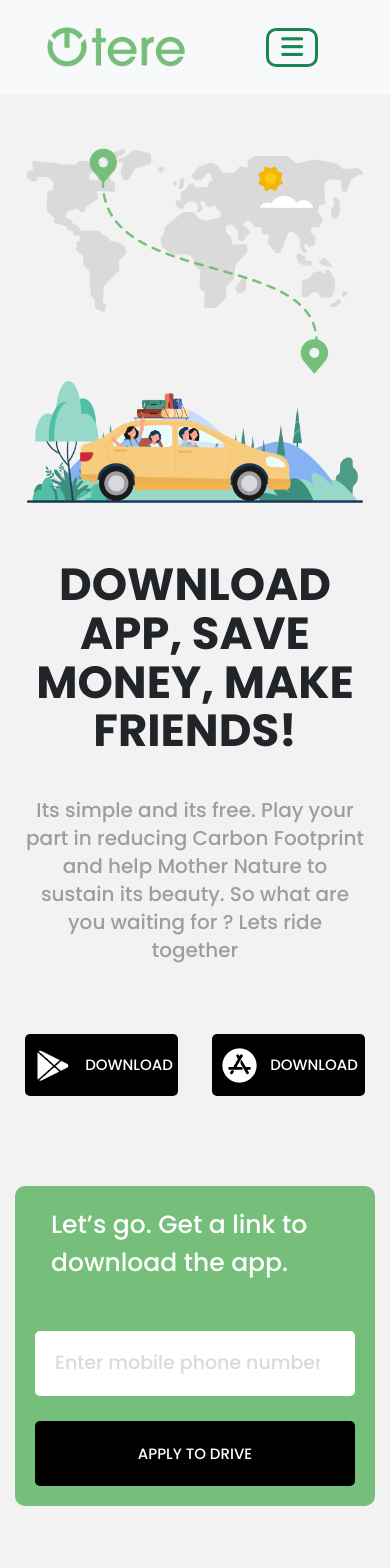
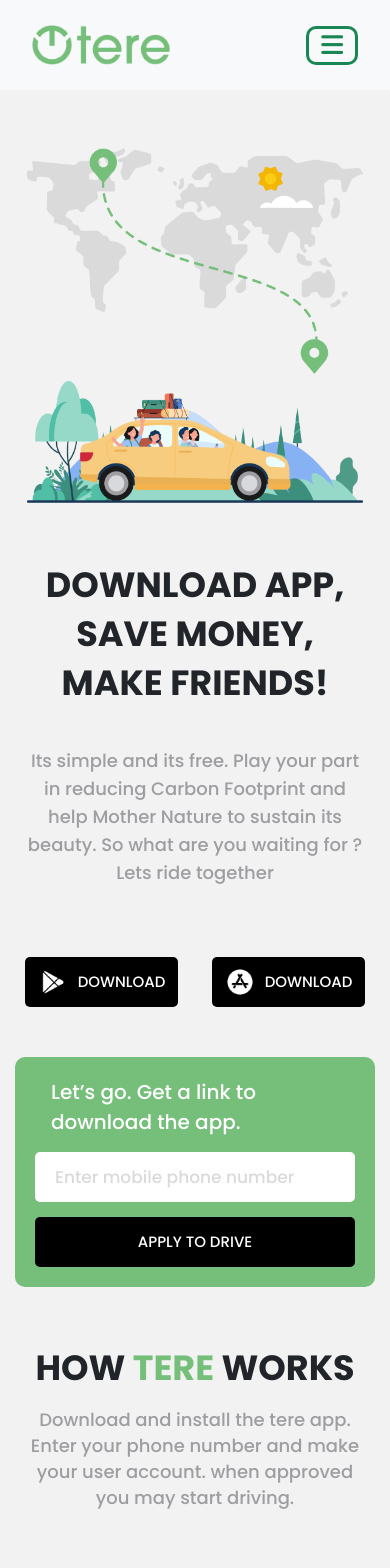
Before and after one commit to Hamidov2004/TERE-, a React (Create React App) app: page / in a window 390 px wide. Shown: the top 1568 px of the page. Built offline with nearby package versions, Linux system fonts and the light colour scheme.

Commit message:
some updates in responsive

```diff
--- a/src/App.css
+++ b/src/App.css
@@ -21,7 +21,7 @@
   background-color: white;
   display: flex;
   align-items: center;
-  padding: 22px 60px 22px 35px;
+  padding: 20px;
 }
 .nav_img{
   width: 140px;
@@ -48,7 +48,6 @@
   border: 3px solid #198754;
 }
 .navbar-light .navbar-toggler:focus{
-  border-color: rgba(34, 1, 183, 0.855) !important;
   border-radius: 10px;
 }
 .nav-link:hover{
@@ -71,7 +70,7 @@
 
 .Footer_container{
   width: 100%;
-  height: 520px;
+  height: auto;
   background-color: white;
   position: relative;
 }
@@ -337,12 +336,12 @@
 }
 
 .second_right_detail{
-  align-items: start;
+  align-items: flex-start;
 }
 .holder2{
   display: flex;
   flex-direction: column;
-  align-items: start;
+  align-items: flex-start;
   height: 300px;
 }
 .text_in_right_container2{
--- a/src/Responsive.css
+++ b/src/Responsive.css
@@ -8,12 +8,16 @@
     margin-top: 20px;
   }
 
+  .nav-link{
+    font-size: 18px;
+  }
 
   /* Footer container */
 
   .Footer_container{
     height: auto;
-    background-color: rgb(242, 242, 242);
+    /* background-color: rgb(242, 242, 242); */
+    background-color: white;
     position: relative;
     top: 100px;
   }
@@ -21,9 +25,9 @@
     display: flex;
     flex-direction: column;
     height: 500px;
-    justify-content: start;
+    justify-content: flex-start;
     align-items: center;
-    padding: 40px 0px 0px 0px;
+    padding: 20px 0px 0px 0px;
     position: relative;
   }
   .footer_tere_logo{
@@ -58,7 +62,7 @@
 
   /* Home container */
   .Home_container{
-    height: auto;
+    height: 100%;
     padding: 50px 15px 200px 15px;
     position: relative;
   }
@@ -70,7 +74,7 @@
   }
   .left_box h1{
     width: 100%;
-    font-size: 45px;
+    font-size: 35px;
     font-weight: bold;
     line-height: 48.87px;
     text-align: center;
@@ -78,49 +82,70 @@
   .left_box p{
     width: 100%;
     text-align: center;
+    font-size: 18px;
   }
   .home_downloads{
     width: 100%;
+    height: 50px;
   }
   .h_download{
     font-weight: 500;
     font-size: 15px;
   }
+  .h_download img{
+    width: 30px;
+    height: 30px;
+  }
   .Apply_box{
-    height: 320px;
+    height: auto;
     padding: 20px 20px;
     flex-direction: column;
     justify-content: space-between;
+    margin: 40px 0px 0px 0px;
   }
   .Apply_box p{
     color: white;
     height: auto;
     width: 90%;
-    font-size: 25px
+    font-size: 20px
   }
   .Apply_box_Form{
     width: 100%;
     height: auto;
     flex-direction: column;
-    row-gap: 25px;
+    row-gap: 15px;
+    margin-top: 15px;
   }
   .Apply_box_Form input{
     width: 100%;
-    height: 65px;
+    height: 50px;
+  }
+  .Apply_box_Form input::placeholder{
+    font-size: 17px;
   }
   .Apply_box_Form a{
     width: 100%;
-    height: 65px;
+    height: 50px;
+  }
+  .second_container{
+    margin-top: 60px;
+  }
+  .second_container h1{
+    font-size: 35px;
   }
   .second_Cont_text{
     width: 100%;
+    font-size: 18px;
   }
 
   .second_left_detail{
-    margin-bottom: 55px;
-    height: 480px;
-
-    justify-content: space-between;
+    margin-bottom: 0px;
+    height: auto;
+    justify-content: flex-start;
+    padding: 0px 20px;
+  }
+  .second_left_detail h3{
+    font-size: 20px;
   }
   .holder1{
     align-items: center;
@@ -130,9 +155,12 @@
   .text_in_left_container2{
     width: 90%;
     text-align: center;
+    font-size: 16px;
   }
   .second_central_detail{
-    height: auto;
+    width: 100%;
+    object-fit: contain;
+    padding: 0px;
     margin-bottom: 45px;
   }
   .ellipse{
@@ -146,17 +174,21 @@
   }
   .text_in_right_container2{
     text-align: center;
+    font-size: 16px;
   }
   .third_container{
     height: auto;
     padding: 0px 10px;
+    margin: 60px 0px 0px 0px;
   }
   .third_container_child{
     display: flex;
     flex-direction: column;
+    justify-content: flex-start;
+    align-items: flex-start;
     height: auto;
     width: 100%;
-    padding: 25px;
+    padding: 15px;
   }
   .third_child_left{
     width: 100%;
@@ -164,23 +196,29 @@
   }
   .third_child_right{
     width: 100%;
-    height: 340px;
+    height: auto ;
+  }
+  .third_child_right img{
+    width: 75%;
+    height: 60%;
+    object-fit: contain;
   }
   .number_text{
     justify-content: space-evenly;
-    font-size: 60px;
+    font-size: 50px;
   }
   .number_text h3{
-    font-size: 24px;
-    line-height: 30px;
+    width: 70%;
+    font-size: 17px;
+    line-height: 24px;
   }
 
   .third_child_right p{
     color: #9E9DA2;
-    font-size: 18px;
-    line-height: 23.93px;
+    font-size: 13px;
+    line-height: 18.93px;
     word-wrap: normal;
-    margin: 30px 0px 0px 0px;
+    margin: 10px 0px 0px 0px;
   }
 
 }
@@ -197,13 +235,14 @@
   /* Footer container */
   .Footer_container{
     height: auto;
-    background-color: rgb(242, 242, 242);
+    background-color: white;
+    /* background-color: rgb(242, 242, 242); */
   }
   .footer_box{
     display: flex;
     flex-direction: column;
     height: 500px;
-    justify-content: start;
+    justify-content: flex-start;
     align-items: center;
     padding: 40px 0px 0px 0px;
     position: relative;
@@ -294,7 +333,7 @@
   }
 
   .second_left_detail{
-    margin-bottom: 55px;
+    margin-bottom: 0px;
     height: 480px;
 
     justify-content: space-between;
@@ -307,6 +346,7 @@
   .text_in_left_container2{
     width: 90%;
     text-align: center;
+
   }
   .second_central_detail{
     height: auto;
@@ -413,7 +453,7 @@
     flex-direction: row;
     height: auto;
     justify-content: space-between;
-    align-items: start;
+    align-items: flex-start;
     row-gap: 0px;
     position: static;
     /* top: 110px; */
@@ -640,7 +680,6 @@
   .Footer_container{
     height: auto;
     background-color: white;
-    position: relative;
   }
   .footer_tere_logo{
     width: 131px;
@@ -678,7 +717,7 @@
     flex-direction: row;
     height: auto;
     justify-content: space-between;
-    align-items: start;
+    align-items: flex-start;
     row-gap: 0px;
     position: static;
     /* top: 110px; */
@@ -780,7 +819,7 @@
   .holder1{
     display: flex;
     flex-direction: column;
-    justify-content: start;
+    justify-content: flex-start;
     align-items: end;
     height: 300px;
     row-gap: 15px;
@@ -794,8 +833,8 @@
     height: 300px;
     display: flex;
     flex-direction: column;
-    justify-content: start;
-    align-items: start;
+    justify-content: flex-start;
+    align-items: flex-start;
     row-gap: 15px;
   }
   .second_central_detail{
```
